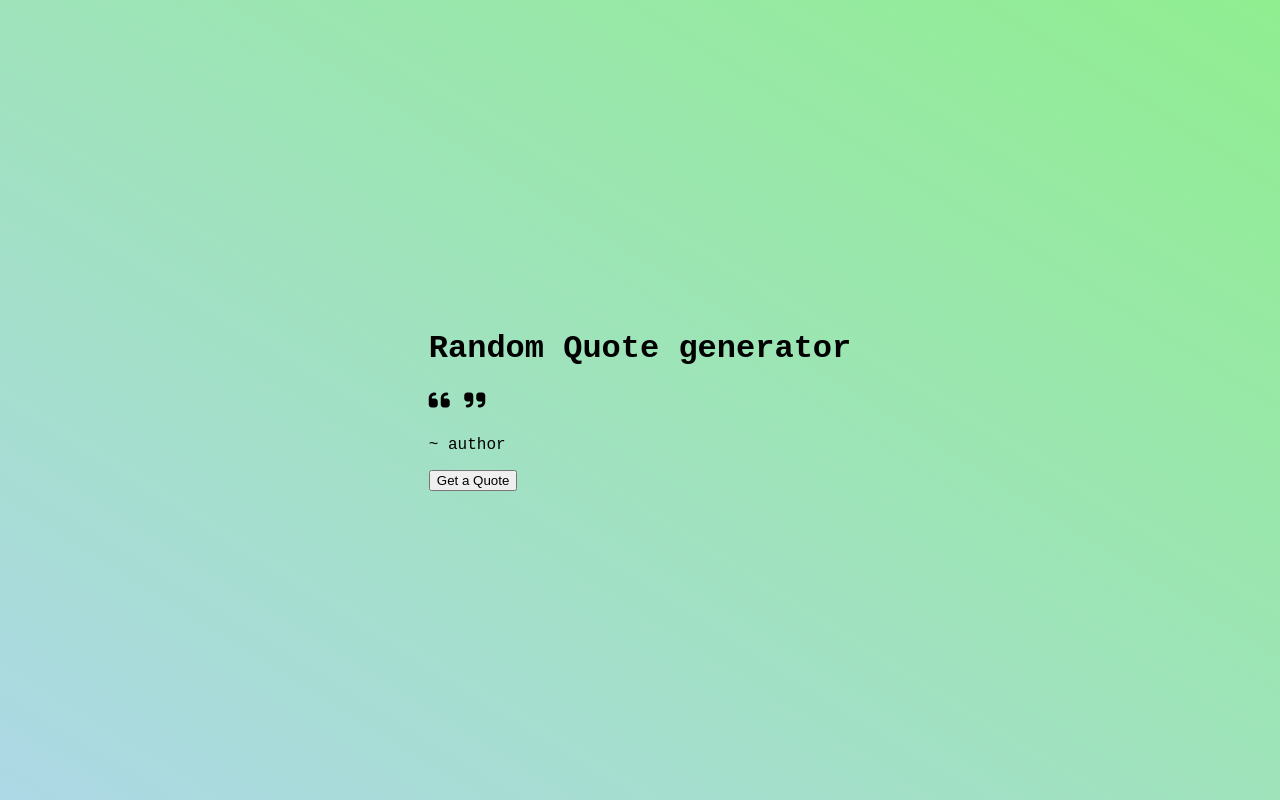
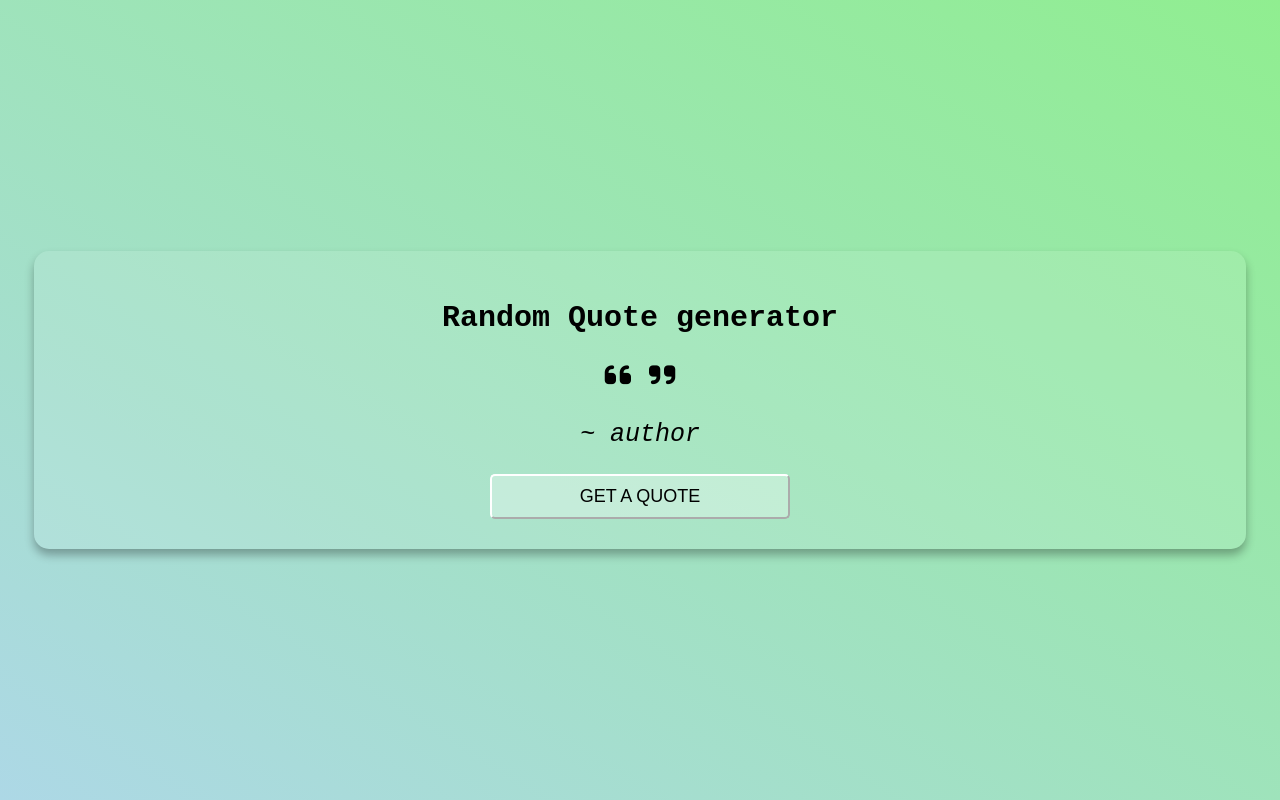
Before and after one commit to walid885/RandomQuoteGenerator, a plain HTML site: page index.html in a window 1280 px wide. Drawn offline with Linux system fonts and the light colour scheme.

Commit message:
finishing styling  of the project

```diff
--- a/style.css
+++ b/style.css
@@ -8,3 +8,44 @@ body{
     background:linear-gradient(to left bottom , lightgreen, lightblue);
 
 }
+.container{
+    background-color :rgba(255,255,255,.1);
+    box-shadow: 0 6px 10px rgba(0,0,0,.3);
+    padding: 30px;
+    border-radius: 15px;
+    width: 90%;
+    margin:  10px;
+    text-align: center;
+
+}
+.heading{
+    font-size: 30px;
+    font-weight: 700;
+}
+.quote{
+    font-size: 30px;
+    font-weight: 600;
+
+}
+.author{
+    font-size: 25px;
+    margin: 10px;
+    font-style: italic;
+}
+.btn{
+    font-size: 18px;
+    border-radius: 5px;
+    cursor: pointer;
+    padding: 10px;
+    margin-top: 15px;
+    background-color: rgba(255,255,255,.3);
+    border-color: rgba(255,255,255.6);
+    text-transform: uppercase;
+    width: 300px;
+}
+.btn:hover{
+    background-color: rgba(255,255,255,.6);
+    box-shadow: 0 4px 4px rgba(0,0,0,.3);
+    transform: all 200ms ease-in-out;
+    color: green;
+}
```
